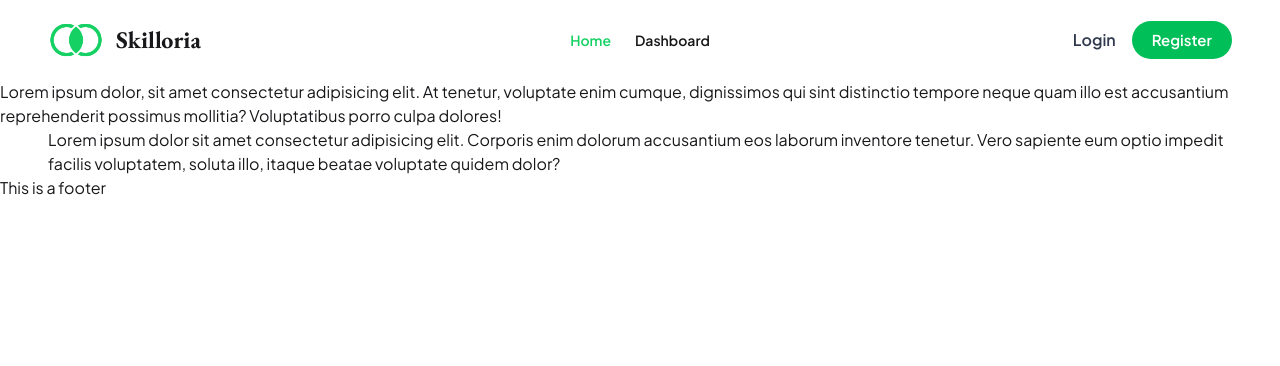
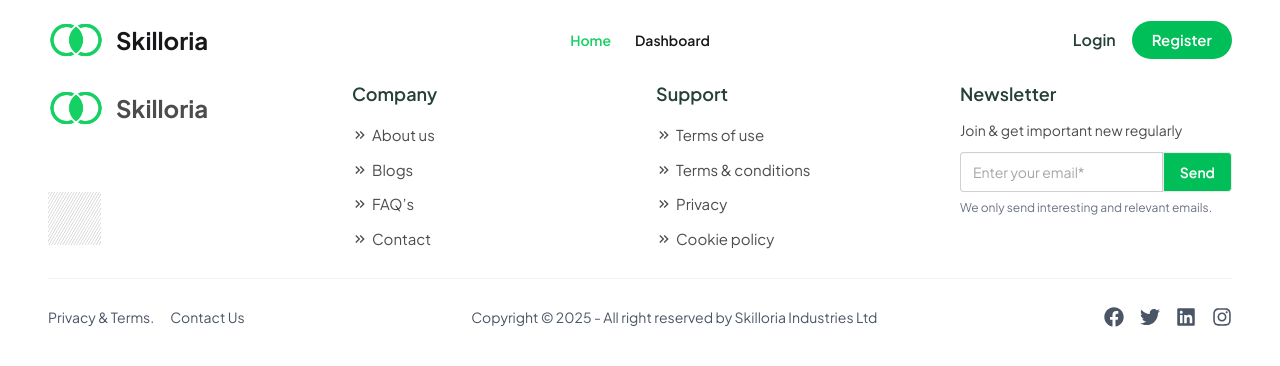
Before and after one commit to protapkrghosh/skilloria-client, a React (Vite) app: page / in a window 1280 px wide. Shown: the top 366 px of the page. Built offline with nearby package versions, Linux system fonts and the light colour scheme.

Commit message:
complete footer section

```diff
--- a/src/components/Button.jsx
+++ b/src/components/Button.jsx
@@ -2,7 +2,7 @@ import React from "react";
 
 const Button = ({ children }) => {
    return (
-      <div className="text-white text-[15px] font-semibold bg-primary hover:bg-[#244034] px-5 py-2 rounded-full cursor-pointer duration-500">
+      <div className="text-white text-[15px] font-semibold bg-primary hover:bg-secondary px-5 py-2 rounded-full cursor-pointer duration-500">
          {children}
       </div>
    );
--- a/src/index.css
+++ b/src/index.css
@@ -7,8 +7,9 @@
   default: true;
   /* --color-primary: #15D164; */
   --color-primary: #00BF58;
-  --color-secondary: #30394D;
+  --color-secondary: #254035;
   --color-accent: #FFF3CF;
+  --color-base-300: #4C4C4C;
 }
 
 body {
--- a/src/pages/Home.jsx
+++ b/src/pages/Home.jsx
@@ -3,13 +3,7 @@ import Container from '../shared/Container';
 
 const Home = () => {
    return (
-      <div>
-         <p>Lorem ipsum dolor, sit amet consectetur adipisicing elit. At tenetur, voluptate enim cumque, dignissimos qui sint distinctio tempore neque quam illo est accusantium reprehenderit possimus mollitia? Voluptatibus porro culpa dolores!</p>
-
-         <Container>
-            <p>Lorem ipsum dolor sit amet consectetur adipisicing elit. Corporis enim dolorum accusantium eos laborum inventore tenetur. Vero sapiente eum optio impedit facilis voluptatem, soluta illo, itaque beatae voluptate quidem dolor?</p>
-         </Container>
-      </div>
+      <div></div>
    );
 };
 
--- /dev/null
+++ b/src/pages/Login.jsx
@@ -0,0 +1,11 @@
+import React from 'react';
+
+const Login = () => {
+   return (
+      <div>
+
+      </div>
+   );
+};
+
+export default Login;
--- /dev/null
+++ b/src/pages/Register.jsx
@@ -0,0 +1,11 @@
+import React from 'react';
+
+const Register = () => {
+   return (
+      <div>
+
+      </div>
+   );
+};
+
+export default Register;
--- a/src/shared/Footer.jsx
+++ b/src/shared/Footer.jsx
@@ -1,10 +1,143 @@
-import React from 'react';
+import Container from "./Container";
+import { Link } from "react-router";
+import logo from '../assets/skilloria.png'
+import shape from "../assets/shape.svg";
+import { MdKeyboardDoubleArrowRight } from "react-icons/md";
+import { FaFacebook, FaInstagram, FaTwitter, FaLinkedin } from "react-icons/fa";
 
 const Footer = () => {
+   const companyLinks = [
+      { name: "About us", href: "#" },
+      { name: "Blogs", href: "#" },
+      { name: "FAQ’s", href: "#" },
+      { name: "Contact", href: "#" },
+   ];
+
+   const supportLinks = [
+      { name: "Terms of use", href: "#" },
+      { name: "Terms & conditions", href: "#" },
+      { name: "Privacy", href: "#" },
+      { name: "Cookie policy", href: "#" },
+   ];
+
+   const socialLinks = [
+      { icon: <FaFacebook />, href: "https://www.facebook.com" },
+      { icon: <FaTwitter />, href: "https://x.com/home" },
+      { icon: <FaLinkedin />, href: "https://www.linkedin.com/feed" },
+      { icon: <FaInstagram />, href: "https://www.instagram.com" },
+   ];
+
    return (
-      <div>
-         This is a footer
-      </div>
+      <Container>
+         <footer className="bg-white text-base-300">
+            <div className="container mx-auto grid grid-cols-1 md:grid-cols-4 gap-8 pb-7">
+               {/* Logo */}
+               <div>
+                  <Link to={"/"} className="flex items-center gap-3">
+                     <img src={logo} alt="Logo" className="w-14" />
+                     <p className="text-2xl font-bold">Skilloria</p>
+                  </Link>
+
+                  <img src={shape} alt="Shape" className="mt-14"/>
+               </div>
+
+               {/* Company Section */}
+               <div>
+                  <h3 className="text-secondary font-semibold text-lg mb-4">
+                     Company
+                  </h3>
+                  <ul className="space-y-3">
+                     {companyLinks.map((link, index) => (
+                        <li key={index} className="flex items-center gap-1">
+                           <MdKeyboardDoubleArrowRight />
+                           <a
+                              href={link.href}
+                              className="hover:ml-1 duration-300 text-[15px]"
+                           >
+                              {link.name}
+                           </a>
+                        </li>
+                     ))}
+                  </ul>
+               </div>
+
+               {/* Support Section */}
+               <div>
+                  <h3 className="text-secondary font-semibold text-lg mb-4">
+                     Support
+                  </h3>
+                  <ul className="space-y-3">
+                     {supportLinks.map((link, index) => (
+                        <li key={index} className="flex items-center gap-1">
+                           <MdKeyboardDoubleArrowRight />
+                           <a
+                              href={link.href}
+                              className="hover:ml-1 duration-300 text-[15px]"
+                           >
+                              {link.name}
+                           </a>
+                        </li>
+                     ))}
+                  </ul>
+               </div>
+
+               {/* Newsletter */}
+               <div>
+                  <h3 className="text-secondary font-semibold text-lg mb-3">
+                     Newsletter
+                  </h3>
+                  <p className="text-sm mb-3">
+                     Join & get important new regularly
+                  </p>
+                  <div className="flex">
+                     <input
+                        type="email"
+                        placeholder="Enter your email*"
+                        className="input input-bordered w-full rounded-r-none focus-within:outline-0 focus:border-primary"
+                     />
+
+                     <input
+                        type="submit"
+                        value={"Send"}
+                        className="btn bg-primary hover:bg-secondary duration-500 text-white rounded-l-none"
+                     />
+                  </div>
+                  <p className="text-xs text-gray-500 mt-2">
+                     We only send interesting and relevant emails.
+                  </p>
+               </div>
+            </div>
+
+            {/* Social Media Section */}
+            <div className="border-t border-gray-100 pt-7 flex flex-col md:flex-row justify-between items-center text-sm text-gray-600">
+               <div className="flex space-x-4 mb-3 md:mb-0">
+                  <a href="#" className="hover:underline">
+                     Privacy & Terms.
+                  </a>
+                  <a href="#" className="hover:underline">
+                     Contact Us
+                  </a>
+               </div>
+               <p>
+                  Copyright © {new Date().getFullYear()} - All right reserved by
+                  Skilloria Industries Ltd
+               </p>
+
+               <div className="flex space-x-4 mt-3 md:mt-0 text-xl">
+                  {socialLinks.map((social, index) => (
+                     <a
+                        key={index}
+                        href={social.href}
+                        target="_blank"
+                        className="hover:text-primary duration-300 hover:scale-110"
+                     >
+                        {social.icon}
+                     </a>
+                  ))}
+               </div>
+            </div>
+         </footer>
+      </Container>
    );
 };
 
--- a/src/shared/Navbar.jsx
+++ b/src/shared/Navbar.jsx
@@ -64,7 +64,7 @@ const Navbar = () => {
                </div>
                <Link to={'/'} className="flex items-center gap-3">
                   <img src={logo} alt="Logo" className="w-14" />
-                  <p className="ebGaramond text-2xl font-bold">Skilloria</p>
+                  <p className="text-2xl font-bold">Skilloria</p>
                </Link>
             </div>
             <div className="navbar-center hidden lg:flex">
```
Also changed, not shown: src/assets/shape.svg (added).
